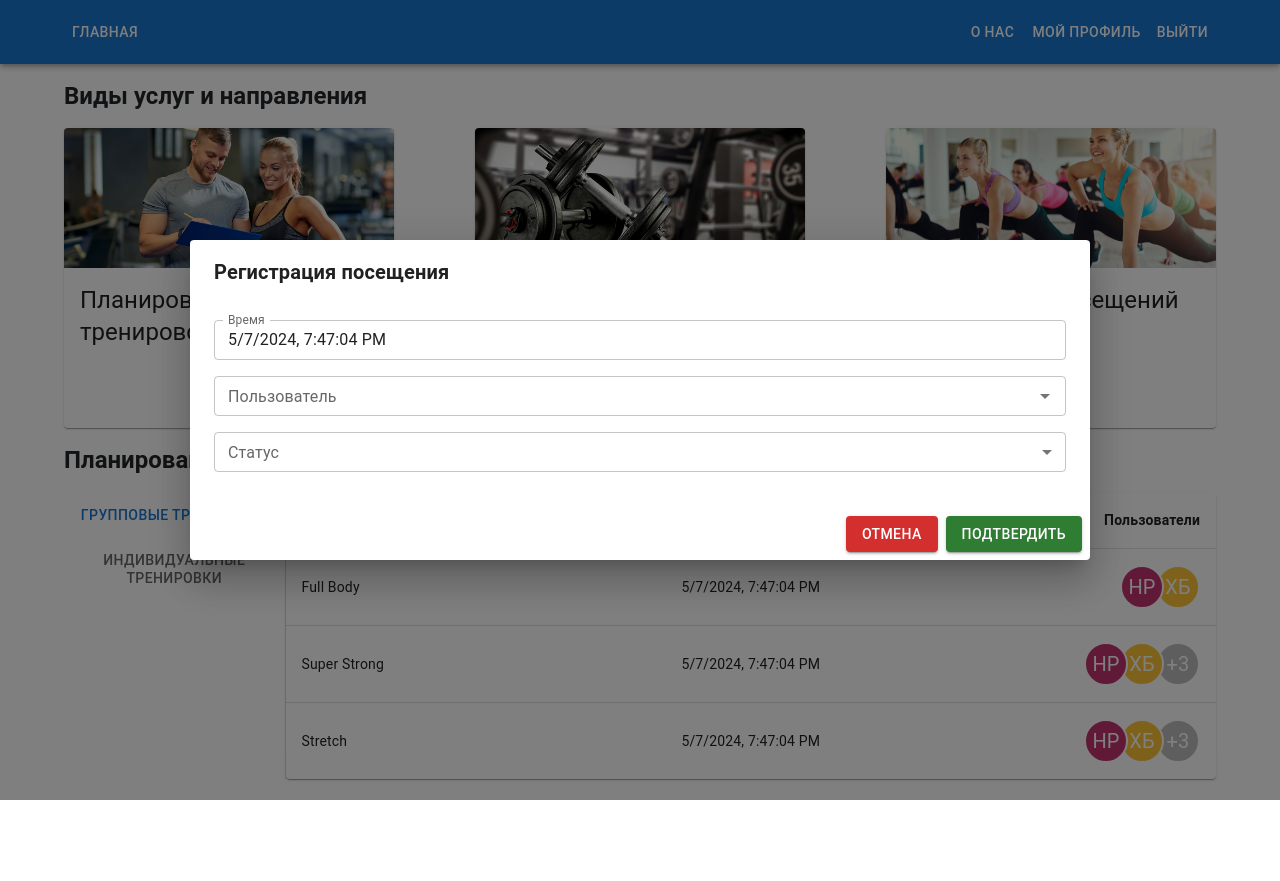
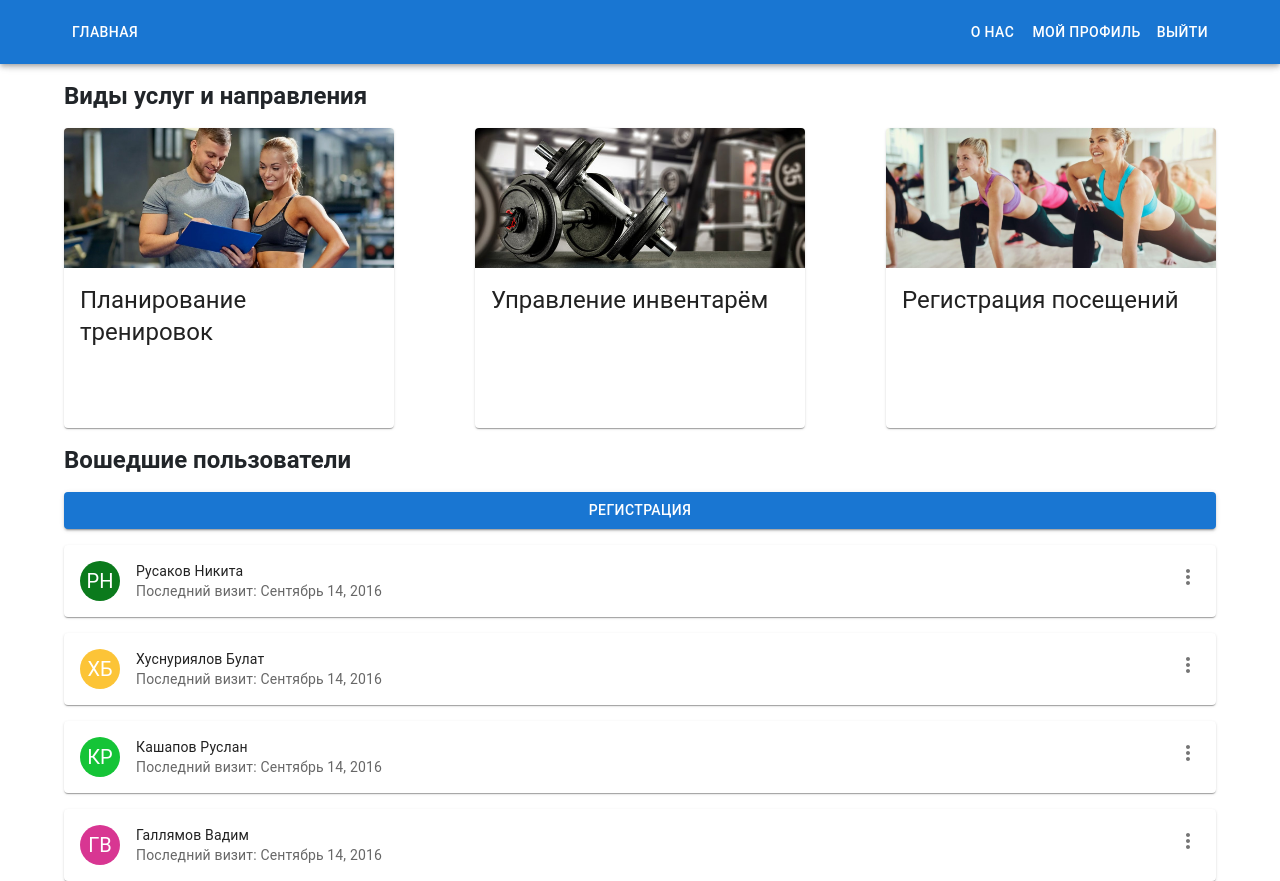
Before and after one commit to iwanttos1eep/client, a React (Create React App) app: page /trainer in a window 1280 px wide. Both pictures are taken after a click on the button "Регистрация посещений". Before the commit the page ends 800 px from the top, so only its background shows below. Built offline with nearby package versions, Linux system fonts and the light colour scheme.

Commit message:
feat: универсальный компонент для AdminPage и TrainerPage - UserVisit

```diff
--- a/src/pages/AdminPage/components/UserCard/index.tsx
+++ b/src/components/feature/UserCard/index.tsx
@@ -1,7 +1,7 @@
 import { MoreVert } from '@mui/icons-material';
 import { Avatar, Card, CardHeader, IconButton } from '@mui/material';
 import React from 'react';
-import { stringAvatar } from '../../../../utils/stringAvatar';
+import { stringAvatar } from '../../../utils/stringAvatar';
 
 interface IUserCardProps {
   userName: string;
--- a/src/pages/AdminPage/components/VisitRegistrationDialog/index.tsx
+++ b/src/components/feature/UserVisit/components/VisitRegistrationDialog/index.tsx
@@ -1,5 +1,5 @@
 import React, { useState } from 'react';
-import MainDialog from '../../../../components/feature/MainDialog';
+import MainDialog from '../../../MainDialog';
 import {
   Autocomplete,
   FormControl,
@@ -9,7 +9,7 @@ import {
   Stack,
   TextField,
 } from '@mui/material';
-import successImage from '../../../../images/success.svg';
+import successImage from '../../../../../images/success.svg';
 
 interface IVisitRegistrationDialogProps {
   open: boolean;
--- /dev/null
+++ b/src/components/feature/UserVisit/index.tsx
@@ -0,0 +1,29 @@
+import React, { useState } from 'react';
+import VisitRegistrationDialog from './components/VisitRegistrationDialog';
+import { Button, Typography } from '@mui/material';
+import UserCard from '../UserCard';
+
+const UserVisit = () => {
+  const [isVisitRegistration, setVisitRegistration] = useState<boolean>(false);
+
+  return (
+    <>
+      <Typography variant="h5" fontWeight="bold">
+        Вошедшие пользователи
+      </Typography>
+      <Button variant="contained" onClick={() => setVisitRegistration(true)}>
+        Регистрация
+      </Button>
+      <UserCard userName="Русаков Никита" />
+      <UserCard userName="Хуснуриялов Булат" />
+      <UserCard userName="Кашапов Руслан" />
+      <UserCard userName="Галлямов Вадим" />
+      <VisitRegistrationDialog
+        open={isVisitRegistration}
+        onCLose={() => setVisitRegistration(false)}
+      />
+    </>
+  );
+};
+
+export default UserVisit;
--- a/src/pages/AdminPage/components/UsersInformation/index.tsx
+++ b/src/pages/AdminPage/components/UsersInformation/index.tsx
@@ -1,6 +1,6 @@
 import { Stack, TextField, Typography } from '@mui/material';
 import React from 'react';
-import UserCard from '../UserCard';
+import UserCard from '../../../../components/feature/UserCard';
 
 const UsersInformation = () => {
   return (
--- a/src/pages/AdminPage/index.tsx
+++ b/src/pages/AdminPage/index.tsx
@@ -10,12 +10,11 @@ import personalTrainingImage from '../../images/coming_client.jpg';
 import NewUserDialog from './components/NewUserDialog';
 import UsersInformation from './components/UsersInformation';
 import InventoryManagement from '../../components/feature/InventoryManagement';
-import VisitRegistrationDialog from './components/VisitRegistrationDialog';
 import WeeklySchedule from './components/WeeklySchedule';
+import UserVisit from '../../components/feature/UserVisit';
 
 const AdminPAge = () => {
   const [isCreateNewUser, setCreateNewUser] = useState<boolean>(false);
-  const [isVisitRegistration, setVisitRegistration] = useState<boolean>(false);
   const [cardIndex, setCardIndex] = useState<number>(0);
 
   return (
@@ -73,7 +72,7 @@ const AdminPAge = () => {
               />
               <ServiceCard
                 image={personalTrainingImage}
-                onCardClick={() => setVisitRegistration(true)}
+                onCardClick={() => setCardIndex(3)}
                 title="Регистрация посещения"
                 width="260px"
               />
@@ -84,15 +83,10 @@ const AdminPAge = () => {
                 width="260px"
               />
             </Stack>
-            {cardIndex === 0 ? (
-              <UsersInformation />
-            ) : cardIndex === 2 ? (
-              <InventoryManagement />
-            ) : cardIndex === 4 ? (
-              <WeeklySchedule />
-            ) : (
-              <></>
-            )}
+            {cardIndex === 0 && <UsersInformation />}
+            {cardIndex === 2 && <InventoryManagement />}
+            {cardIndex === 3 && <UserVisit />}
+            {cardIndex === 4 && <WeeklySchedule />}
           </Stack>
         </Container>
       </Stack>
@@ -100,10 +94,6 @@ const AdminPAge = () => {
         open={isCreateNewUser}
         onCLose={() => setCreateNewUser(false)}
       />
-      <VisitRegistrationDialog
-        open={isVisitRegistration}
-        onCLose={() => setVisitRegistration(false)}
-      />
     </Stack>
   );
 };
--- a/src/pages/TrainerPage/index.tsx
+++ b/src/pages/TrainerPage/index.tsx
@@ -5,12 +5,12 @@ import groupTrainingImage from '../../images/group_training_sessions.jpg';
 import personalTrainingImage from '../../images/personal_training_sessions.jpg';
 import gymInventory from '../../images/gym_inventory.jpg';
 import ServiceCard from './сomponents/ServiceCard';
-import VisitRegistrationDialog from './сomponents/VisitRegistrationDialog';
+import VisitRegistrationDialog from '../../components/feature/UserVisit/components/VisitRegistrationDialog';
 import TrainingPlanning from './сomponents/TrainingPlanning';
 import InventoryManagement from '../../components/feature/InventoryManagement';
+import UserVisit from '../../components/feature/UserVisit';
 
 const TrainerPage = () => {
-  const [isVisitRegistration, setVisitRegistration] = useState<boolean>(false);
   const [cardIndex, setCardIndex] = useState<number>(0);
 
   return (
@@ -64,20 +64,17 @@ const TrainerPage = () => {
               />
               <ServiceCard
                 image={groupTrainingImage}
-                onCardClick={() => setVisitRegistration(true)}
+                onCardClick={() => setCardIndex(2)}
                 title="Регистрация посещений"
                 subTitle=""
               />
             </Stack>
             {cardIndex === 0 && <TrainingPlanning />}
             {cardIndex === 1 && <InventoryManagement />}
+            {cardIndex === 2 && <UserVisit />}
           </Stack>
         </Container>
       </Stack>
-      <VisitRegistrationDialog
-        open={isVisitRegistration}
-        onCLose={() => setVisitRegistration(false)}
-      />
     </Stack>
   );
 };
--- a/src/pages/TrainerPage/сomponents/TrainingPlanning/components/TrainingRow/index.tsx
+++ b/src/pages/TrainerPage/сomponents/TrainingPlanning/components/TrainingRow/index.tsx
@@ -7,7 +7,7 @@ import {
   TableRow,
 } from '@mui/material';
 import React, { useState } from 'react';
-import UserCard from '../../../../../AdminPage/components/UserCard';
+import UserCard from '../../../../../../components/feature/UserCard';
 import { stringAvatar } from '../../../../../../utils/stringAvatar';
 import _ from 'lodash';
 
--- a/src/pages/TrainerPage/сomponents/TrainingPlanning/index.tsx
+++ b/src/pages/TrainerPage/сomponents/TrainingPlanning/index.tsx
@@ -16,7 +16,7 @@ import React, { useState } from 'react';
 import _ from 'lodash';
 import TrainingRow from './components/TrainingRow';
 import TabPanel from '../../../../components/core/TabPanel';
-import UserCard from '../../../AdminPage/components/UserCard';
+import UserCard from '../../../../components/feature/UserCard';
 
 const TrainingPlanning = () => {
   const [tabIndex, setTabIndex] = useState<number>(0);
--- a/src/pages/TrainerPage/сomponents/VisitRegistrationDialog/index.tsx
+++ /dev/null
@@ -1,92 +0,0 @@
-import React, { useState } from 'react';
-import MainDialog from '../../../../components/feature/MainDialog';
-import {
-  Autocomplete,
-  FormControl,
-  InputLabel,
-  MenuItem,
-  Select,
-  Stack,
-  TextField,
-} from '@mui/material';
-import successImage from '../../../../images/success.svg';
-
-interface IVisitRegistrationDialogProps {
-  open: boolean;
-  onCLose: () => void;
-}
-
-const VisitRegistrationDialog = (props: IVisitRegistrationDialogProps) => {
-  const { onCLose, open } = props;
-  const [isSubmittedSubscription, setSubmittedSubscription] =
-    useState<boolean>(false);
-  const [userStatus, setUserStatus] = useState<string>('');
-
-  const users = [
-    'Никита Русаков',
-    'Хуснуриялов Булат',
-    'Кашапов Руслан',
-    'Галлямов Вадим',
-  ];
-
-  return (
-    <MainDialog
-      open={open}
-      dialogTitle={
-        isSubmittedSubscription ? 'Подтверждено' : 'Регистрация посещения'
-      }
-      onClose={() => {
-        setSubmittedSubscription(false);
-        onCLose();
-      }}
-      onAccept={() => setSubmittedSubscription(true)}
-      maxWidth="md"
-    >
-      {isSubmittedSubscription ? (
-        <Stack
-          width="100%"
-          height="100%"
-          alignItems="center"
-          justifyContent="center"
-        >
-          <img src={successImage} height="400px" alt="successImage" />
-        </Stack>
-      ) : (
-        <Stack gap="1rem" margin="1rem 0">
-          <TextField
-            size="small"
-            label="Время"
-            value={new Date().toLocaleString()}
-          />
-          <Autocomplete
-            size="small"
-            fullWidth
-            id="combo-box-demo"
-            options={users}
-            renderInput={(params) => (
-              <TextField {...params} fullWidth label="Пользователь" />
-            )}
-          />
-          <FormControl sx={{ minWidth: 120 }}>
-            <InputLabel id="demo-simple-select-helper-label" size="small">
-              Статус
-            </InputLabel>
-            <Select
-              labelId="demo-simple-select-helper-label"
-              id="demo-simple-select-helper"
-              value={userStatus}
-              label="Статус"
-              onChange={(event) => setUserStatus(event.target.value)}
-              size="small"
-            >
-              <MenuItem value="come">Пришёл</MenuItem>
-              <MenuItem value="gone">Ушёл</MenuItem>
-            </Select>
-          </FormControl>
-        </Stack>
-      )}
-    </MainDialog>
-  );
-};
-
-export default VisitRegistrationDialog;
```
